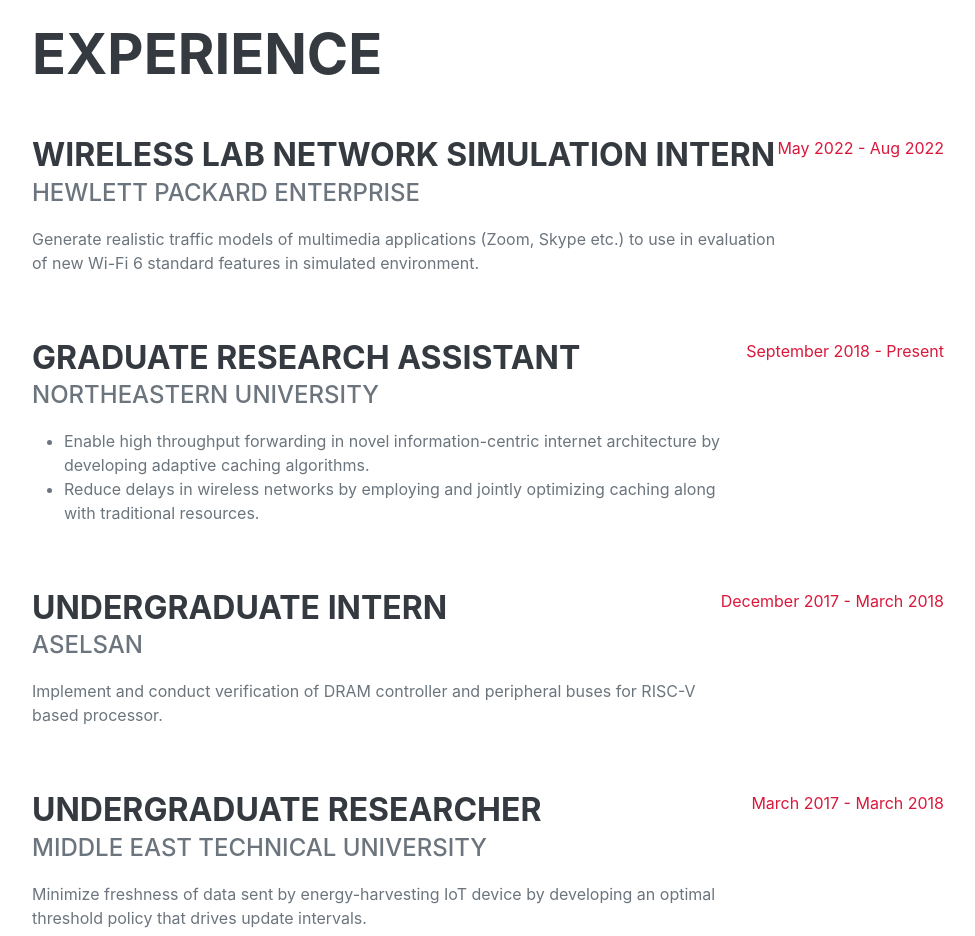
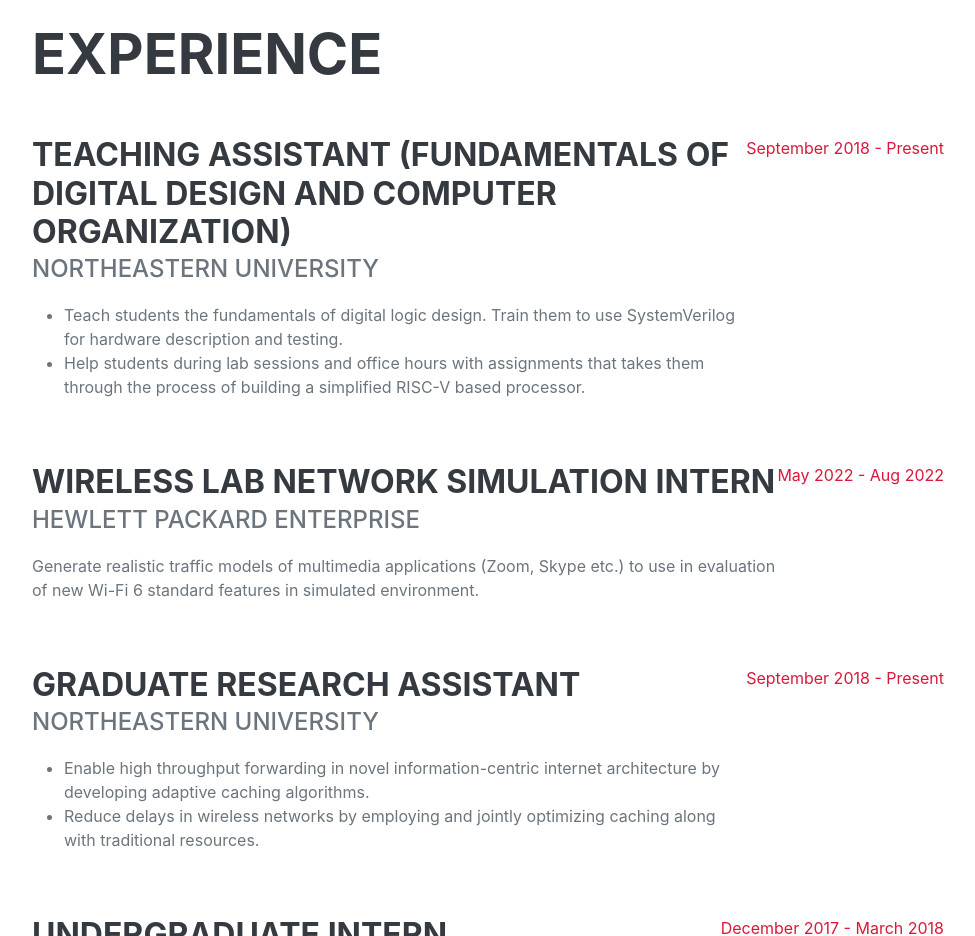
Before and after one commit to fvmutlu/fvmutlu.github.io, a plain HTML site: page index.html in a window 1280 px wide. Shown: the part 860-1796 px from the top of the page, without its empty margins (288-1263 px from the left). Drawn offline with nearby package versions, Linux system fonts and the light colour scheme; a web font is replaced by a local one.

Commit message:
Added TA experience

```diff
--- a/index.html
+++ b/index.html
@@ -68,6 +68,17 @@
             <section class="resume-section" id="experience">
                 <div class="resume-section-content">
                     <h2 class="mb-5">Experience</h2>
+		    <div class="d-flex flex-column flex-md-row justify-content-between mb-5">
+                        <div class="flex-grow-1">
+                            <h3 class="mb-0">Teaching Assistant (Fundamentals of Digital Design and Computer Organization)</h3>
+                            <div class="subheading mb-3">Northeastern University</div>
+                            <ul>
+                                <li>Teach students the fundamentals of digital logic design. Train them to use SystemVerilog for hardware description and testing.</li>
+                                <li>Help students during lab sessions and office hours with assignments that takes them through the process of building a simplified RISC-V based processor.</li>
+                            </ul>
+                        </div>
+                        <div class="flex-shrink-0"><span class="text-primary">September 2018 - Present</span></div>
+                    </div>
                     <div class="d-flex flex-column flex-md-row justify-content-between mb-5">
                         <div class="flex-grow-1">
                             <h3 class="mb-0">Wireless Lab Network Simulation Intern</h3>
```
